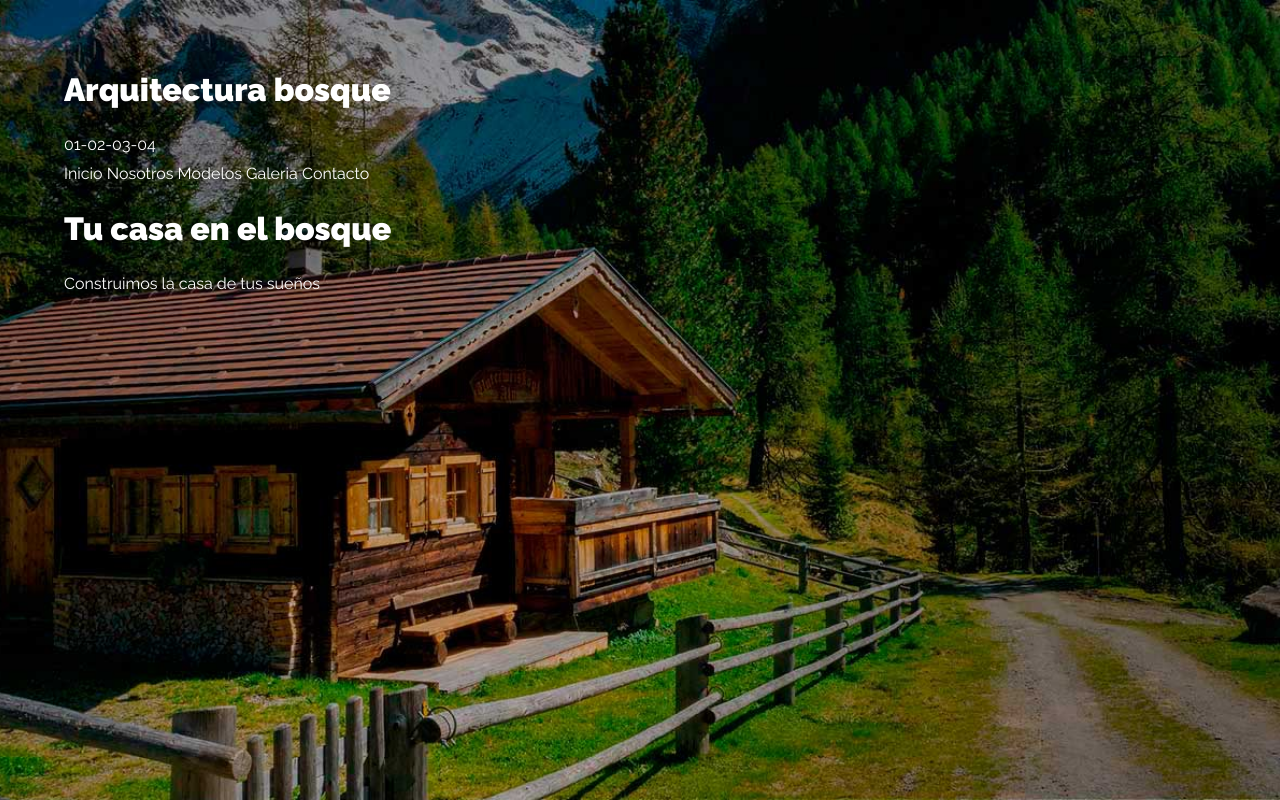
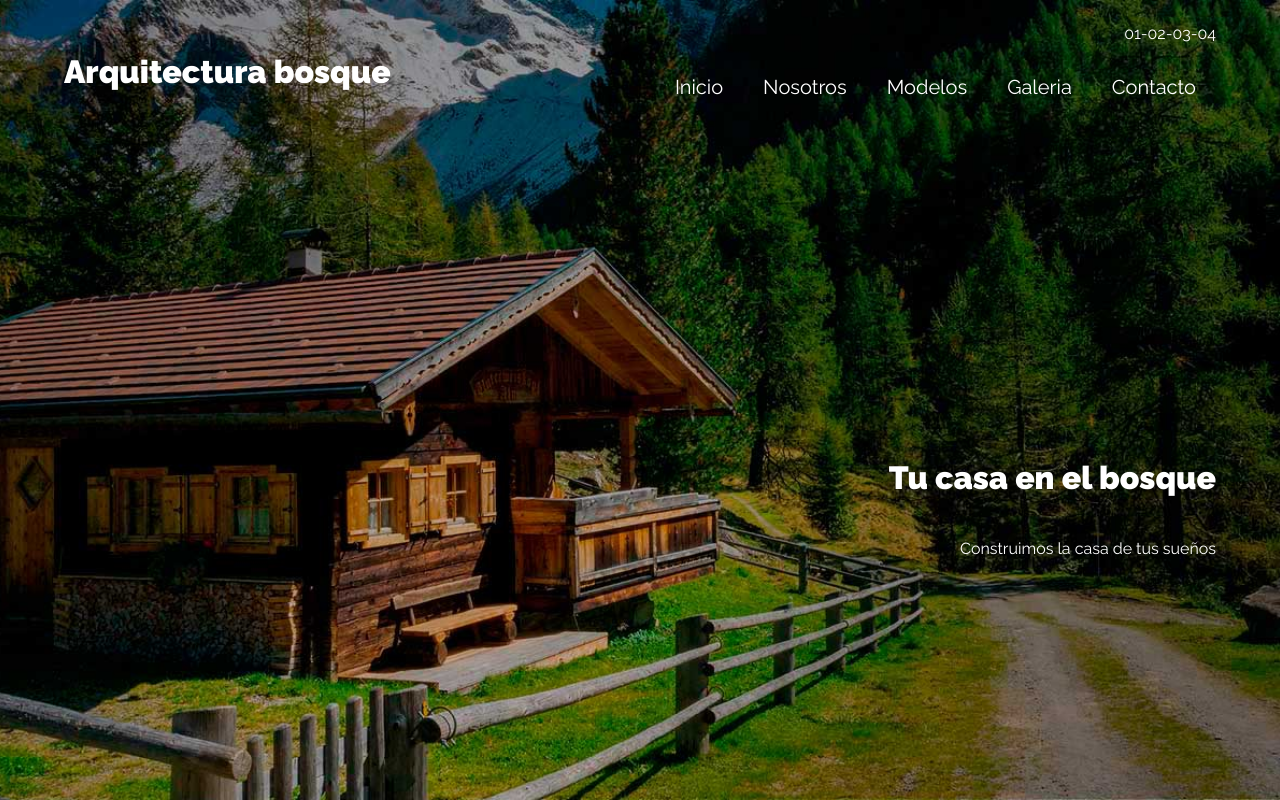
Before and after one commit to Davidkuguk/forest-architecture, a plain HTML site: page index.html in a window 1280 px wide. Drawn offline with Linux system fonts and the light colour scheme.

Commit message:
se añadieron funcionalidades y se editaron los estilos

```diff
--- a/css/style.css
+++ b/css/style.css
@@ -89,8 +89,92 @@ img {
 }
 
 .link {
+  padding-left: 100%;
+  padding-right: 100%;
   text-decoration: none;
+  font-size: 2rem;
+  transition: background-color 0.3s;
+  -webkit-transition: background-color 0.3s;
+  -moz-transition: background-color 0.3s;
+  -ms-transition: background-color 0.3s;
+  -o-transition: background-color 0.3s;
+}
+
+.link:hover {
+  background-color: var(--blanco);
+  color: var(--negro);
+  opacity: 0.5;
 }
 
 @media (min-width: 768px) {
+  .header {
+    padding: 2rem 0;
+  }
 }
+
+.contenido-header {
+  display: flex;
+  flex-direction: column;
+  height: calc(60rem - 4rem);
+  justify-content: space-between;
+}
+
+.nombre-sitio {
+  font-weight: 100;
+}
+
+@media (min-width: 768px) {
+  .nombre-sitio {
+    font-size: 5rem;
+  }
+}
+
+.nombre-sitio span {
+  font-weight: 900;
+}
+
+@media (min-width: 768px) {
+  .barra {
+    display: flex;
+    justify-content: space-between;
+    align-items: center;
+  }
+}
+
+.contacto {
+  display: flex;
+  flex-direction: column;
+  align-items: center;
+}
+
+@media (min-width: 768px) {
+  .contacto {
+    align-items: flex-end;
+  }
+}
+
+.navegacion {
+  display: flex;
+  flex-direction: column;
+  align-items: center;
+}
+
+@media (min-width: 768px) {
+  .link {
+    padding: 2rem;
+  }
+
+  .navegacion {
+    display: flex;
+    flex-direction: row;
+    justify-content: space-between;
+    align-items: center;
+  }
+}
+
+.slogan {
+  display: flex;
+  justify-content: flex-end;
+  align-items: flex-end;
+  flex-direction: column;
+}
```
